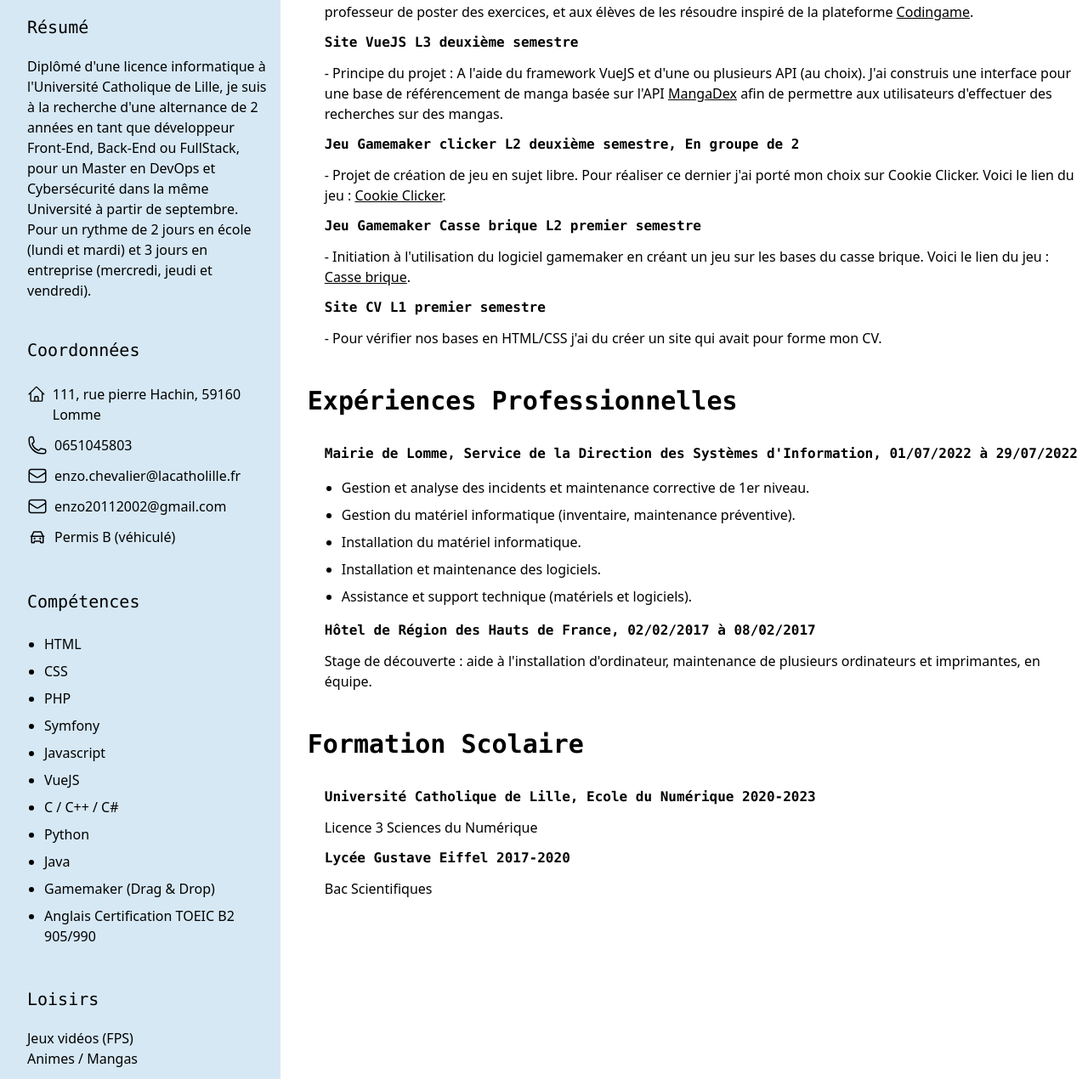
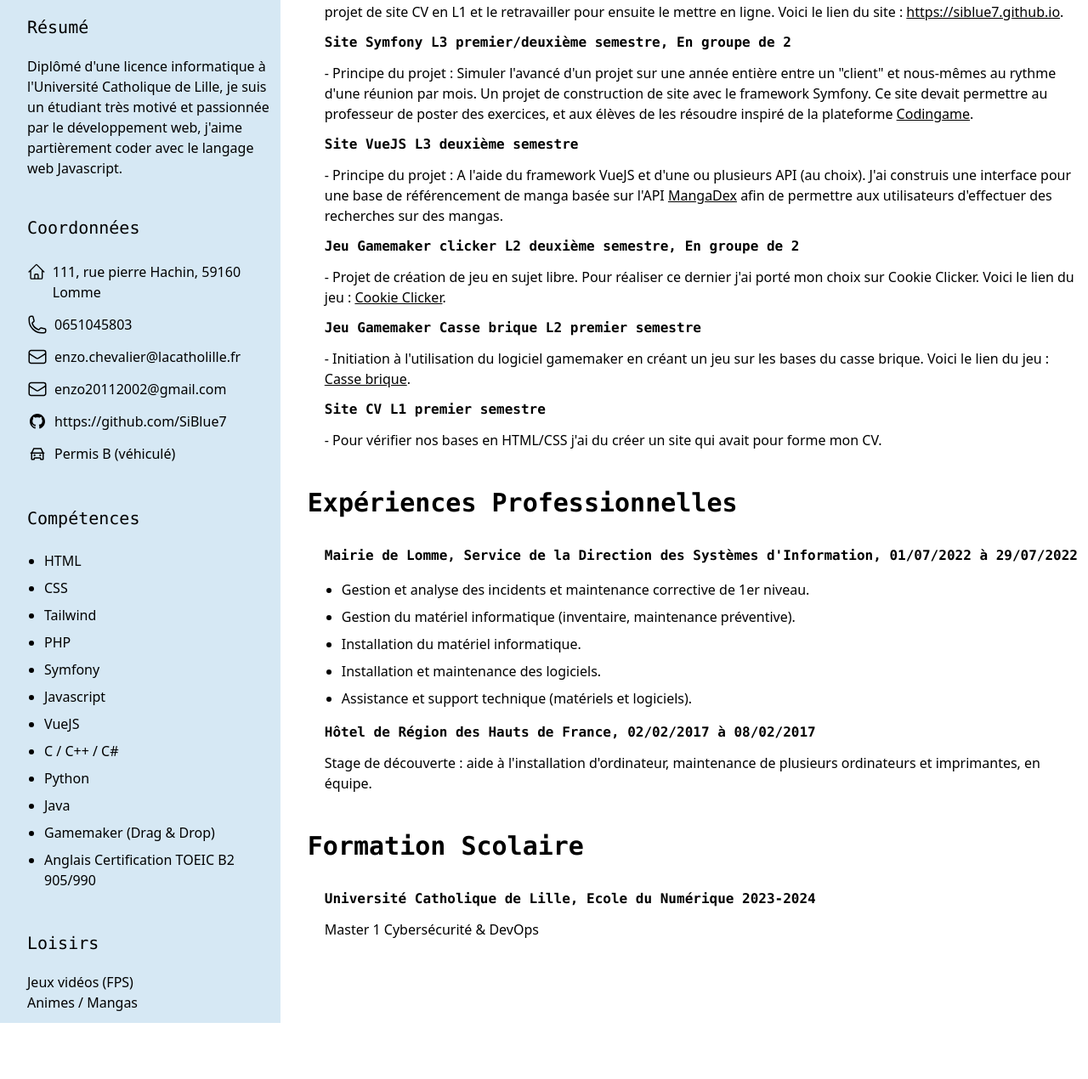
Before and after one commit to SiBlue7/siblue7.github.io, a website: page index.html in a window 1280 px wide. Shown: the part 278-1548 px from the top of the page at 85% size. After the commit the page ends 1482 px from the top, so only its background shows below. Drawn offline with Linux system fonts and the light colour scheme.

Commit message:
Correction de mon résumé + ajout en haut de la phrase d'accroche suite au rdv avec l'univ

```diff
--- a/index.html
+++ b/index.html
@@ -7,7 +7,7 @@
 </head>
 <body>
   <div class="app box-border h-full bg-white block xl:flex xl:w-full xl:h-1/3 print:flex">
-    <div class="left-app w-full bg-bleuClair xl:w-1/3 print:w-2/5 print:h-full">
+    <div class="left-app w-full bg-bleuClair xl:w-1/3 print:w-2/5 ">
       <section class="presentation bg-bleuFonce lg:block lg:ml-auto lg:mr-auto">
         <div class="photo xl:block xl:ml-auto xl:mr-auto xl:w-1/2 print:block print:ml-auto print:mr-auto print:p-1">
           <img src="Image/photo.jpeg" alt="Photo de profil" class="w-48 h-48 lg:w-64 lg:h-64 xl:w-48 xl:h-48 rounded-full mx-auto xl:mx-0 print:w-32 print:h-32">
@@ -19,36 +19,40 @@
       </section>
       <section class="resume p-3">
         <h1 class="resume-title font-mono m-5 text-xl flex justify-center xl:justify-start print:text-sm print:font-semibold print:justify-start">Résumé</h1>
-        <p class="resume-text ml-5 print:text-xs">Diplômé d'une licence informatique à l'Université Catholique de Lille, je suis à la recherche
-          d'une alternance de 2 années en tant que développeur Front-End, Back-End ou FullStack, pour un Master en DevOps et Cybersécurité dans la même Université
-          à partir de septembre. Pour un rythme de 2 jours en école (lundi et mardi) et 3 jours en entreprise (mercredi, jeudi et vendredi).
+        <p class="resume-text ml-5 print:text-xs">Diplômé d'une licence informatique à l'Université Catholique de Lille, je suis un étudiant très motivé et passionnée par le développement web, j'aime partièrement coder avec le langage web Javascript.
         </p>
       </section>
       <section class="coordonne p-3">
         <h1 class="coordonne-title font-mono m-5 text-xl flex justify-center xl:justify-start print:text-sm print:font-semibold print:justify-start">Coordonnées</h1>
-        <div class="flex pt-1.5 pb-1.5">
+        <div class="flex pt-1.5 pb-2">
           <svg xmlns="http://www.w3.org/2000/svg" fill="none" viewBox="0 0 24 24" stroke-width="1.5" stroke="currentColor" class="w-6 h-6 ml-5 print:w-4 print:h-4">
             <path stroke-linecap="round" stroke-linejoin="round" d="M2.25 12l8.954-8.955c.44-.439 1.152-.439 1.591 0L21.75 12M4.5 9.75v10.125c0 .621.504 1.125 1.125 1.125H9.75v-4.875c0-.621.504-1.125 1.125-1.125h2.25c.621 0 1.125.504 1.125 1.125V21h4.125c.621 0 1.125-.504 1.125-1.125V9.75M8.25 21h8.25" />
           </svg>
           <p class="adresse ml-2 print:text-xs">111, rue pierre Hachin, 59160 Lomme</p>
         </div>
-        <div class="flex pt-1.5 pb-1.5">
+        <div class="flex pt-1.5 pb-2">
           <svg xmlns="http://www.w3.org/2000/svg" fill="none" viewBox="0 0 24 24" stroke-width="1.5" stroke="currentColor" class="w-6 h-6 ml-5 print:w-4 print:h-4">
             <path stroke-linecap="round" stroke-linejoin="round" d="M2.25 6.75c0 8.284 6.716 15 15 15h2.25a2.25 2.25 0 002.25-2.25v-1.372c0-.516-.351-.966-.852-1.091l-4.423-1.106c-.44-.11-.902.055-1.173.417l-.97 1.293c-.282.376-.769.542-1.21.38a12.035 12.035 0 01-7.143-7.143c-.162-.441.004-.928.38-1.21l1.293-.97c.363-.271.527-.734.417-1.173L6.963 3.102a1.125 1.125 0 00-1.091-.852H4.5A2.25 2.25 0 002.25 4.5v2.25z" />
           </svg>
           <p class="telephone ml-2 print:text-xs">0651045803</p>
         </div>
-        <div class="flex pt-1.5 pb-1.5">
+        <div class="flex pt-1.5 pb-2">
           <svg xmlns="http://www.w3.org/2000/svg" fill="none" viewBox="0 0 24 24" stroke-width="1.5" stroke="currentColor" class="w-6 h-6 ml-5 print:w-4 print:h-4">
             <path stroke-linecap="round" stroke-linejoin="round" d="M21.75 6.75v10.5a2.25 2.25 0 01-2.25 2.25h-15a2.25 2.25 0 01-2.25-2.25V6.75m19.5 0A2.25 2.25 0 0019.5 4.5h-15a2.25 2.25 0 00-2.25 2.25m19.5 0v.243a2.25 2.25 0 01-1.07 1.916l-7.5 4.615a2.25 2.25 0 01-2.36 0L3.32 8.91a2.25 2.25 0 01-1.07-1.916V6.75" />
           </svg>
           <a href="mailto:enzo.chevalier@lacatholille.fr" class="mail-pro ml-2 print:text-xs">enzo.chevalier@lacatholille.fr</a>
         </div>
-        <div class="flex pt-1.5 pb-1.5">
+        <div class="flex pt-1.5 pb-2">
           <svg xmlns="http://www.w3.org/2000/svg" fill="none" viewBox="0 0 24 24" stroke-width="1.5" stroke="currentColor" class="w-6 h-6 ml-5 print:w-4 print:h-4">
             <path stroke-linecap="round" stroke-linejoin="round" d="M21.75 6.75v10.5a2.25 2.25 0 01-2.25 2.25h-15a2.25 2.25 0 01-2.25-2.25V6.75m19.5 0A2.25 2.25 0 0019.5 4.5h-15a2.25 2.25 0 00-2.25 2.25m19.5 0v.243a2.25 2.25 0 01-1.07 1.916l-7.5 4.615a2.25 2.25 0 01-2.36 0L3.32 8.91a2.25 2.25 0 01-1.07-1.916V6.75" />
           </svg>
           <a href="mailto:enzo20112002@gmail.com" class="mail-perso ml-2 print:text-xs">enzo20112002@gmail.com</a>
+        </div>
+        <div class="flex pt-1.5 pb-2">
+          <svg xmlns="http://www.w3.org/2000/svg" x="0px" y="0px" width="100" height="100" viewBox="0 0 32 32" class="w-6 h-6 ml-5 print:w-4 print:h-4">
+            <path fill-rule="evenodd" d="M 16 4 C 9.371094 4 4 9.371094 4 16 C 4 21.300781 7.4375 25.800781 12.207031 27.386719 C 12.808594 27.496094 13.027344 27.128906 13.027344 26.808594 C 13.027344 26.523438 13.015625 25.769531 13.011719 24.769531 C 9.671875 25.492188 8.96875 23.160156 8.96875 23.160156 C 8.421875 21.773438 7.636719 21.402344 7.636719 21.402344 C 6.546875 20.660156 7.71875 20.675781 7.71875 20.675781 C 8.921875 20.761719 9.554688 21.910156 9.554688 21.910156 C 10.625 23.746094 12.363281 23.214844 13.046875 22.910156 C 13.15625 22.132813 13.46875 21.605469 13.808594 21.304688 C 11.144531 21.003906 8.34375 19.972656 8.34375 15.375 C 8.34375 14.0625 8.8125 12.992188 9.578125 12.152344 C 9.457031 11.851563 9.042969 10.628906 9.695313 8.976563 C 9.695313 8.976563 10.703125 8.65625 12.996094 10.207031 C 13.953125 9.941406 14.980469 9.808594 16 9.804688 C 17.019531 9.808594 18.046875 9.941406 19.003906 10.207031 C 21.296875 8.65625 22.300781 8.976563 22.300781 8.976563 C 22.957031 10.628906 22.546875 11.851563 22.421875 12.152344 C 23.191406 12.992188 23.652344 14.0625 23.652344 15.375 C 23.652344 19.984375 20.847656 20.996094 18.175781 21.296875 C 18.605469 21.664063 18.988281 22.398438 18.988281 23.515625 C 18.988281 25.121094 18.976563 26.414063 18.976563 26.808594 C 18.976563 27.128906 19.191406 27.503906 19.800781 27.386719 C 24.566406 25.796875 28 21.300781 28 16 C 28 9.371094 22.628906 4 16 4 Z"></path>
+            </svg>
+          <a href="https://github.com/SiBlue7" class="github ml-2 print:text-xs">https://github.com/SiBlue7</a>
         </div>
         <div class="flex pt-1.5 pb-1.5">
           <svg xmlns="http://www.w3.org/2000/svg" width="800px" height="800px" viewBox="0 0 24 24" fill="none" class="w-6 h-6 ml-5 print:w-4 print:h-4">
@@ -68,6 +72,7 @@
         <ul class="competences-list ml-5 list-disc print:text-xs">
           <li class="HTML ml-5 pt-1 pb-1">HTML</li>
           <li class="CSS ml-5 pt-1 pb-1">CSS</li>
+          <li class="Tailwind ml-5 pt-1 pb-1">Tailwind</li>
           <li class="PHP ml-5 pt-1 pb-1">PHP</li>
           <li class="Symfony ml-5 pt-1 pb-1">Symfony</li>
           <li class="Javascript ml-5 pt-1 pb-1">Javascript</li>
@@ -86,7 +91,12 @@
       </section>
     </div>
     <div class="right-app w-full bg-white print:w-full">
-      <section class="university-projects p-3">
+      <section class="accroche p-3">
+        <p class="accroche-text ml-5 mt-5 text-xl print:text-xs">
+          Recherche d'une alternance d'une durée de 2 années de préférence en tant que développeur <strong>Front-End, Back-End ou FullStack</strong>. Pour un rythme de 2 jours en école (lundi et mardi) et 3 jours en entreprise (mercredi, jeudi et vendredi).
+        </p>
+      </section>
+      <section class="university-projects p-3 pt-1">
         <h1 class="unviversity-projects-title font-mono m-5 text-3xl font-semibold flex justify-center xl:justify-start print:text-base print:justify-start print:m-3">Projets Universitaires</h1>
         <article class="Projet-Perso-CV-L3 pl-5">
           <h3 class="font-mono font-semibold ml-5 pb-3 pt-3 print:text-sm">Site CV L3 deuxième semestre</h3>
@@ -152,12 +162,8 @@
       <section class="school p-3">
         <h1 class="school-title font-mono m-5 text-3xl font-semibold flex justify-center xl:justify-start print:text-base print:justify-start print:m-2">Formation Scolaire</h1>
         <article class="school-EDN pl-5">
-          <h3 class="font-mono font-semibold ml-5 pb-3 pt-3 print:text-sm">Université Catholique de Lille, Ecole du Numérique 2020-2023</h3>
-          <p class="ml-5 print:text-xs">Licence 3 Sciences du Numérique</p>
-        </article>
-        <article class="school-Gustave-Eiffel pl-5">
-          <h3 class="font-mono font-semibold ml-5 pb-3 pt-3 print:text-sm">Lycée Gustave Eiffel 2017-2020</h3>
-          <p class="ml-5 print:text-xs print:mb-1">Bac Scientifiques</p>
+          <h3 class="font-mono font-semibold ml-5 pb-3 pt-3 print:text-sm">Université Catholique de Lille, Ecole du Numérique 2023-2024</h3>
+          <p class="ml-5 print:text-xs">Master 1 Cybersécurité & DevOps</p>
         </article>
       </section>
     </div>
```
Also changed, not shown: dist/output.css.
